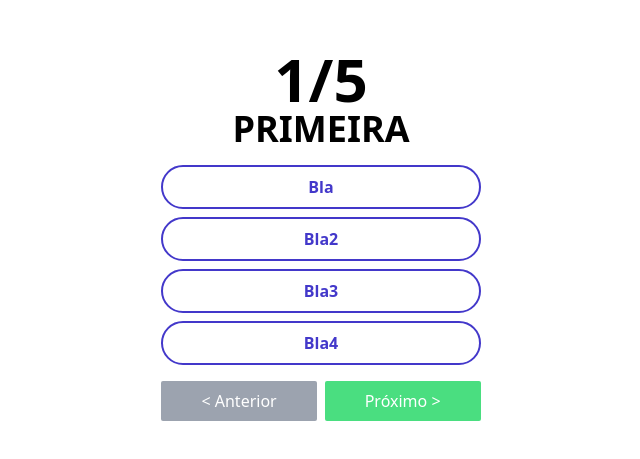
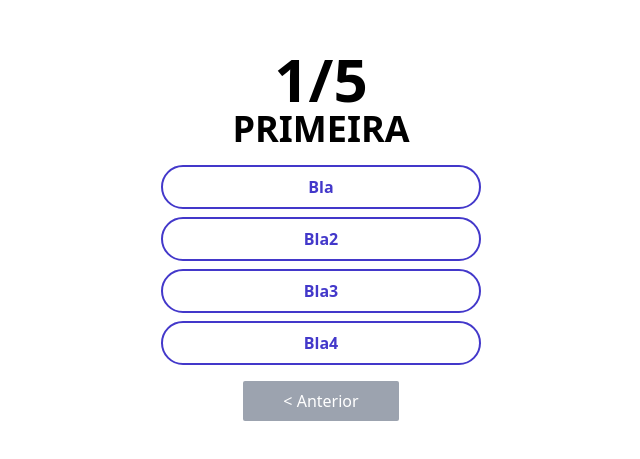
Before and after one commit to MattSilverio/gradalytics, a React (Vite) app: page / in a window 1280 px wide. Shown: the part 165-624 px from the top of the page, without its empty margins (319-959 px from the left). Built offline with nearby package versions, Linux system fonts and the light colour scheme.

Commit message:
add functional interactive

```diff
--- a/src/pages/main/Main.tsx
+++ b/src/pages/main/Main.tsx
@@ -63,31 +63,52 @@ const questions = [
   },
 ];
 
+type StudentAnswers = {
+  questionId: number;
+  isCorrect: boolean;
+}[];
+
+var newObj = questions.map((x) => ({ ...x, isAnswered: false }));
+
 export function Main() {
   const [currentIndex, setCurrentIndex] = useState(0);
-  const [answer, setAnswer] = useState<string | null>(null);
   const [isCorrect, setIsCorrect] = useState<boolean>();
+  const [students, setStudents] = useState<StudentAnswers>([]);
+
+  const [data, setData] = useState(newObj);
 
   const nextPage = () => setCurrentIndex(currentIndex + 1);
   const previousPage = () => setCurrentIndex(currentIndex - 1);
+
   const onClick = (correct: boolean) => {
-    const explanation = questions[currentIndex].explanation;
+    let newArr = [...data];
+    newArr[currentIndex].isAnswered = true;
+    setData(newArr);
+
     if (correct) {
-      setIsCorrect(true);
-      return setAnswer(explanation);
+      return setStudents([
+        ...students,
+        { isCorrect: true, questionId: currentIndex },
+      ]);
     }
-    setIsCorrect(false);
-    return setAnswer(explanation);
+    return setStudents([
+      ...students,
+      { isCorrect: false, questionId: currentIndex },
+    ]);
   };
 
   return (
     <div className="h-screen flex flex-col justify-center items-center">
-      <QuizzCounter current={currentIndex + 1} total={questions.length} />
-      <H2>{questions[currentIndex].question}</H2>
+      <QuizzCounter current={currentIndex + 1} total={newObj.length} />
+      <H2>{newObj[currentIndex].question}</H2>
       <div className="w-full grid gap-2 my-4 justify-items-center">
-        {questions[currentIndex].answers.map((x) => {
+        {newObj[currentIndex].answers.map((x) => {
           return (
-            <QuizzButton key={x.id} onClick={() => onClick(x.correct)}>
+            <QuizzButton
+              disabled={data[currentIndex].isAnswered}
+              key={x.id}
+              onClick={() => onClick(x.correct)}
+            >
               {x.text}
             </QuizzButton>
           );
@@ -97,17 +118,19 @@ export function Main() {
         <Button previous onClick={previousPage} disabled={currentIndex === 0}>
           {"<"} Anterior
         </Button>
+        {data[currentIndex].isAnswered && (
           <Button
             next
             onClick={nextPage}
-          disabled={currentIndex + 1 >= questions.length}
+            disabled={currentIndex + 1 >= newObj.length}
           >
             Próximo {">"}{" "}
           </Button>
+        )}
       </div>
-      {answer && (
-        <Paragraph correct={isCorrect}>
-          {questions[currentIndex].explanation}
+      {data[currentIndex].isAnswered && (
+        <Paragraph correct={students[currentIndex].isCorrect}>
+          {data[currentIndex].explanation}
         </Paragraph>
       )}
     </div>
```
Lines whose indentation alone changed are shown as unchanged.
